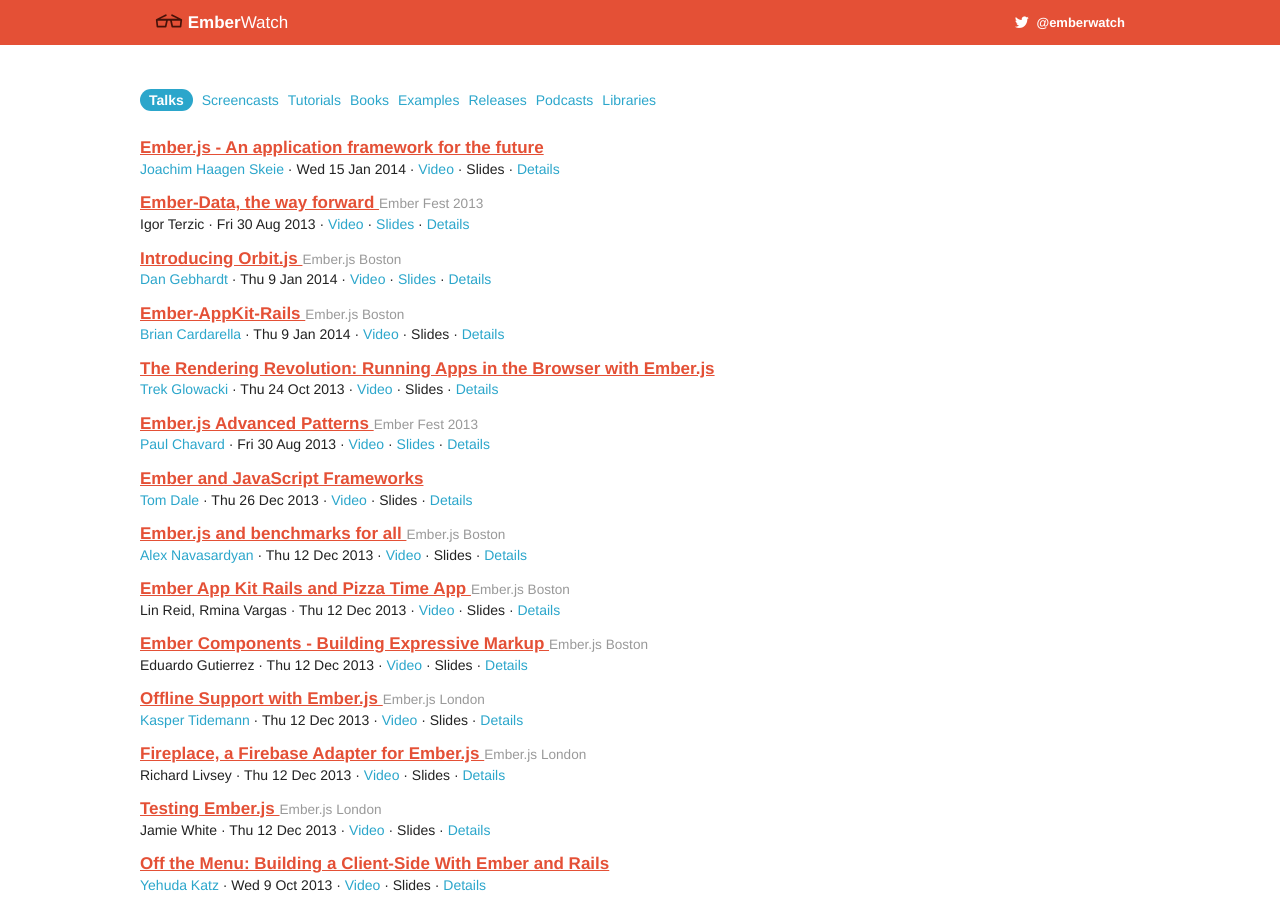
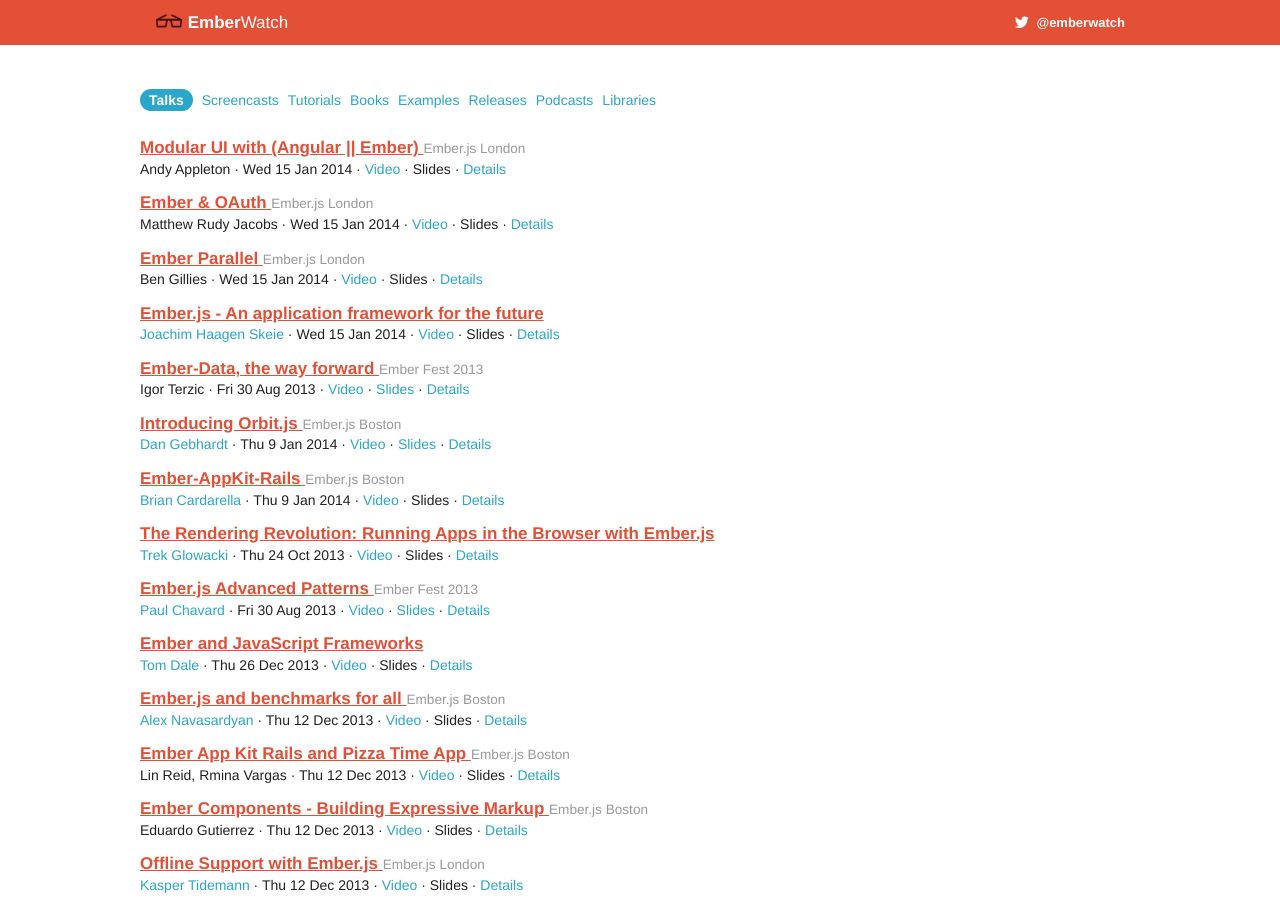
Before and after one commit to emberwatch/emberwatch, a Jekyll site: the page built from index.html, in a window 1280 px wide and 900 px high. Built offline with Jekyll 4.4.1, drawn with Linux system fonts in a browser that asks for light colours; comment, search, counter and statistics services are not loaded.

Commit message:
Add talks from Ember London January meetup.

```diff
--- a/_data/people.yml
+++ b/_data/people.yml
@@ -442,3 +442,9 @@
 - id: 108
   name: Michael Ribbons
   twitter: OmnigateIT
+- id: 109
+  name: Ben Gillies
+  twitter: bengillies
+- id: 110
+  name: Andy Appleton
+  twitter: appltn
--- a/_data/talks.yml
+++ b/_data/talks.yml
@@ -1,4 +1,31 @@
 ---
+- title: "Modular UI with (Angular || Ember)"
+  date: '2014-01-15'
+  event_id: 13
+  author_ids:
+  - 110
+  videos:
+  - https://vimeo.com/84355689
+  url: http://www.meetup.com/London-Emberjs-User-Group/events/159233442/
+  id: 145
+- title: "Ember & OAuth"
+  date: '2014-01-15'
+  event_id: 13
+  author_ids:
+  - 87
+  videos:
+  - https://vimeo.com/84385535
+  url: http://www.meetup.com/London-Emberjs-User-Group/events/159233442/
+  id: 144
+- title: "Ember Parallel"
+  date: '2014-01-15'
+  event_id: 13
+  author_ids:
+  - 109
+  videos:
+  - https://vimeo.com/84578340
+  url: http://www.meetup.com/London-Emberjs-User-Group/events/159233442/
+  id: 143
 - title: "Ember.js - An application framework for the future"
   date: '2014-01-15'
   author_ids:
```
